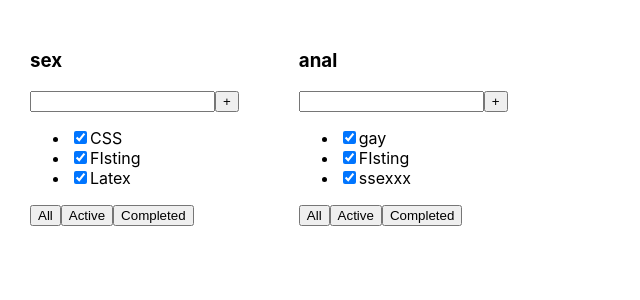
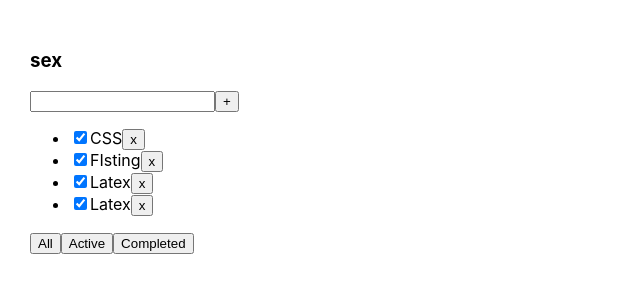
Before and after one commit to kingcatttttt/ToDo_List_react, a React (Create React App) app: page / in a window 1280 px wide. Shown: the top 300 px of the page, without its empty margins (0-640 px from the left). Built offline with nearby package versions, Linux system fonts and the light colour scheme.

Commit message:
add remove button

```diff
--- a/src/App.tsx
+++ b/src/App.tsx
@@ -1,26 +1,39 @@
-import React from 'react';
+import React, {useState} from 'react';
 import './App.css';
 import {ToDoList} from "./ToDoList";
 
-let tasks1 = [
+
+function  useState2(data:any) {
+    return [ data, () => {}];
+}
+let arr = useState2([{}, {}, {},]);
+
+let tasks = arr[0]
+let Settasks = arr[1]
+function App() {
+let InitTasks = [
     {id: 1, title: "CSS", isDone: true },
     {id: 2, title: "FIsting", isDone: true },
     {id: 3, title: "Latex", isDone: true },
+    {id: 4, title: "Latex", isDone: true },
 ]
-let tasks2 = [
-    {id: 1, title: "gay", isDone: true },
-    {id: 2, title: "FIsting", isDone: true },
-    {id: 3, title: "ssexxx", isDone: true },
-]
-function App() {
-  return (
-      <div className="App">
-          <ToDoList title="sex" tasks={tasks1}/>
-          <ToDoList title="anal" tasks={tasks2}/>
-      </div>
 
 
-  );
+let arr = useState(InitTasks)
+let tasks = arr[0]
+let Settasks = arr[1]
+
+function removeTask(id: number) {
+    let filteredTasks = tasks.filter( t => t.id !== id)
+    Settasks(filteredTasks)
 }
 
+    return (
+        <div className="App">
+            <ToDoList title="sex" tasks={tasks} remoTask={removeTask}/>
+        </div>
+
+
+    );
+}
 export default App;
--- a/src/ToDoList.tsx
+++ b/src/ToDoList.tsx
@@ -12,6 +12,7 @@ export type TaskType = {
 type PropsType = {
     title: string
     tasks: Array<TaskType>
+    remoTask: Function
 }
 export function ToDoList(props: PropsType) {
     return (
@@ -23,9 +24,17 @@ export function ToDoList(props: PropsType) {
                 <button>+</button>
             </div>
             <ul>
-                <li><input type={"checkbox"} checked={props.tasks[0].isDone}/><span>{props.tasks[0].title}</span></li>
-                <li><input type={"checkbox"} checked={props.tasks[1].isDone}/><span>{props.tasks[1].title}</span></li>
-                <li><input type={"checkbox"} checked={props.tasks[2].isDone}/><span>{props.tasks[2].title}</span></li>
+                {
+                    props.tasks.map( (t) => {
+                        return <li><input type={"checkbox"} checked={t.isDone}/><span>{t.title}</span>
+                            <button onClick={ () => {
+                                props.remoTask(t.id)
+                            }}>x</button>
+                        </li>
+
+                    })
+                }
+
             </ul>
             <div>
                 <button>All</button>
```
